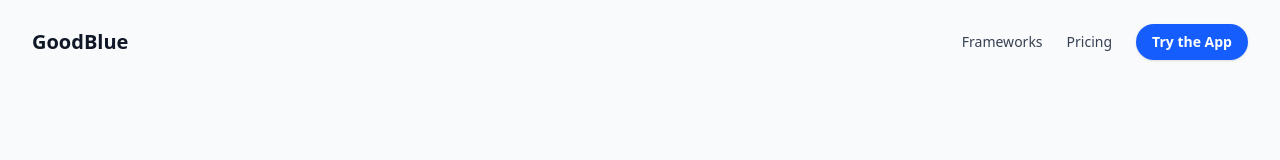
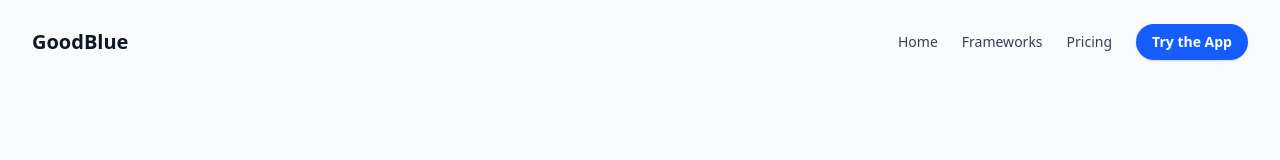
Before and after one commit to goodblue71-Strat/goodblue-web, a Next.js app: page / in a window 1280 px wide. Shown: the top 160 px of the page. Built offline with nearby package versions, Linux system fonts and the light colour scheme.

Commit message:
Update Navbar.tsx

```diff
--- a/components/Navbar.tsx
+++ b/components/Navbar.tsx
@@ -12,6 +12,9 @@ export default function Navbar() {
           </Link>
 
           <nav className="flex items-center gap-6 flex-wrap min-w-0">
+            <Link href="/" className="text-sm text-gray-700 hover:text-gray-900">
+              Home
+            </Link>
             <Link href="#frameworks" className="text-sm text-gray-700 hover:text-gray-900">
               Frameworks
             </Link>
```
